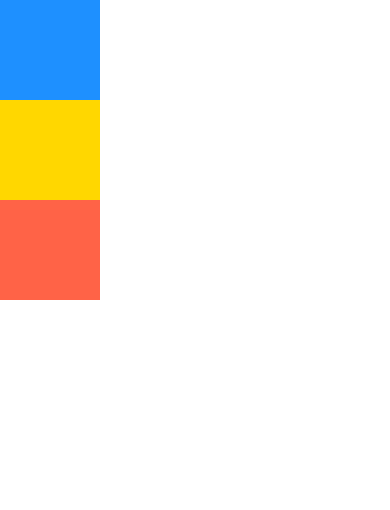
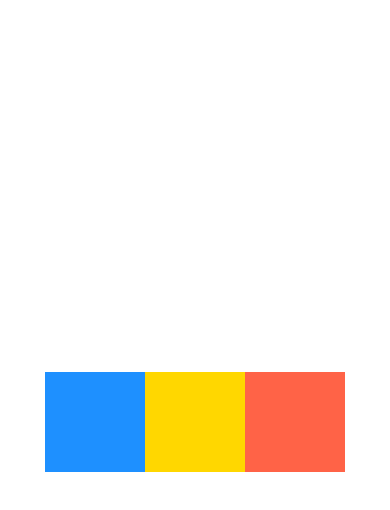
Before and after one commit to kmehner/React-Native-Expo, a React Native app: screen / in a window 390 px wide. Shown: the top 510 px of the page. Built offline with nearby package versions, Linux system fonts and the light colour scheme.

Commit message:
flex attributes applied by parent

```diff
--- a/App.js
+++ b/App.js
@@ -6,8 +6,10 @@ export default function App() {
     <View
       style={{
         backgroundColor: "#fff",
-        width: 100,
-        height: 100,
+        flex: 1,
+        flexDirection: "row", // horizontal
+        justifyContent: "center", // main
+        alignItems: "center", // very center
       }}
     >
       <View style={{
```
